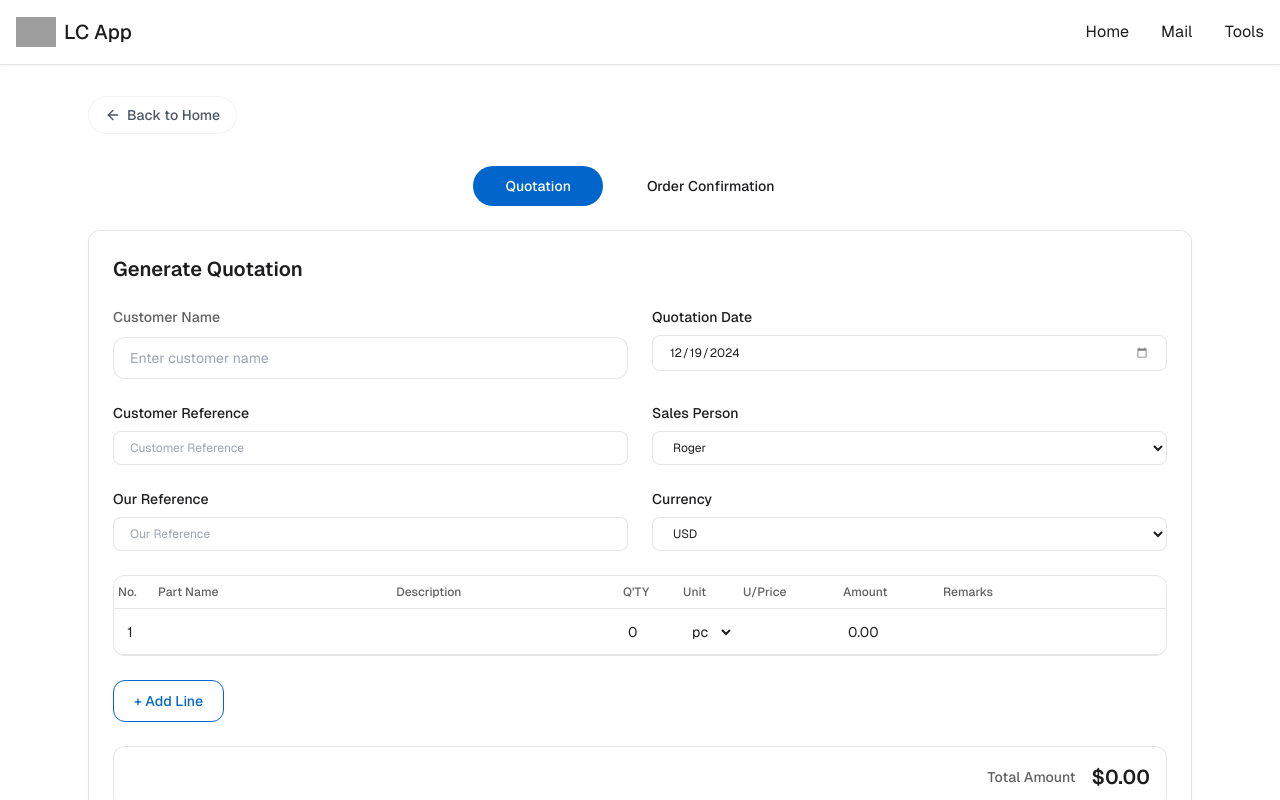
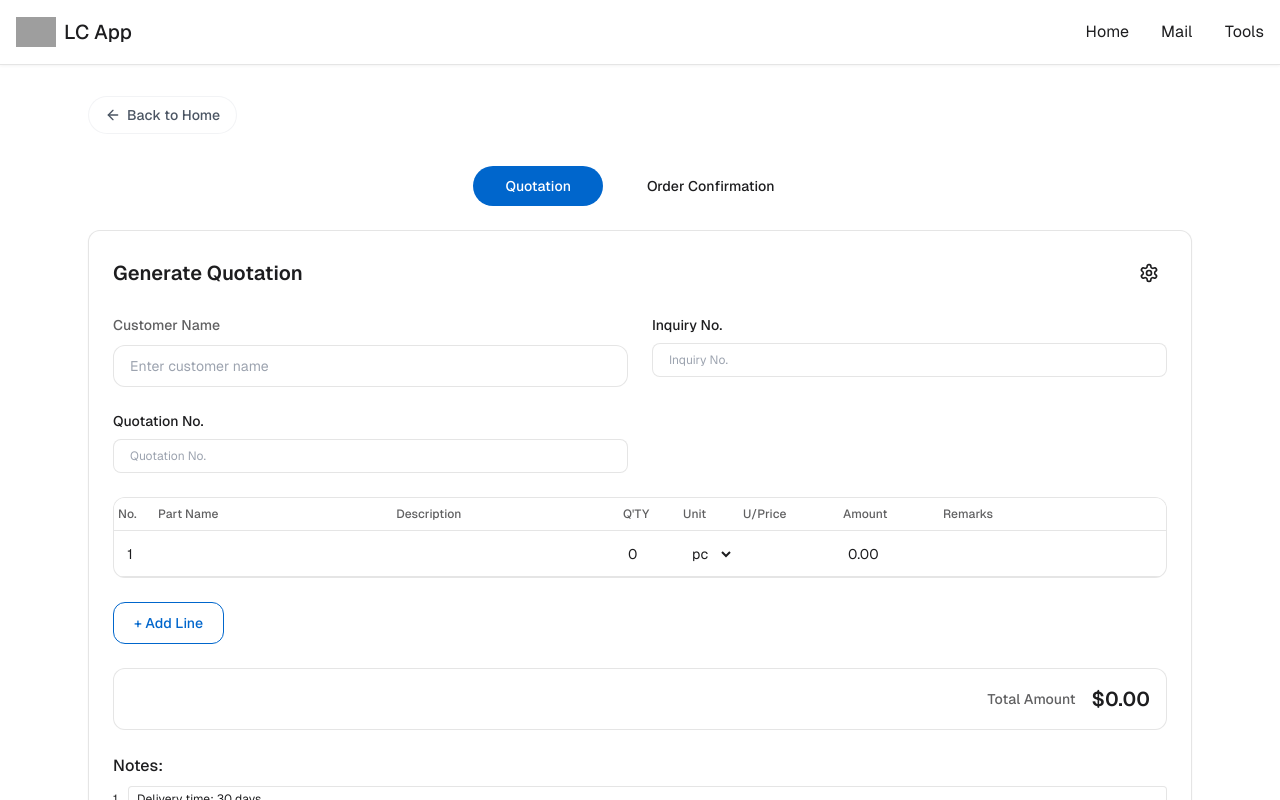
Before and after one commit to luocompany/luosir, a Next.js app: page /quotation in a window 1280 px wide. Shown: the top 800 px of the page. Built offline with nearby package versions, Linux system fonts and the light colour scheme; grey boxes are pictures that could not be loaded.

Commit message:
报价表-14-设置

```diff
--- a/app/quotation/page.tsx
+++ b/app/quotation/page.tsx
@@ -3,7 +3,7 @@
 import { useState } from 'react';
 import Navbar from '../components/Navbar';
 import Footer from '../components/Footer';
-import { ArrowLeft, Download } from 'lucide-react';
+import { ArrowLeft, Download, Settings } from 'lucide-react';
 import Link from 'next/link';
 import { generateQuotationPDF } from '../utils/pdfGenerator';
 
@@ -22,11 +22,17 @@ interface QuotationData {
   to: string;
   date: string;
   from: string;
-  yourRef: string;
-  ourRef: string;
+  inquiryNo: string;
+  quotationNo: string;
   currency: string;
   items: LineItem[];
   notes: string[];
+}
+
+interface SettingsData {
+  date: string;
+  from: string;
+  currency: string;
 }
 
 export default function Quotation() {
@@ -35,8 +41,8 @@ export default function Quotation() {
     to: '',
     date: new Date().toISOString().split('T')[0],
     from: 'Roger',
-    yourRef: '',
-    ourRef: '',
+    inquiryNo: '',
+    quotationNo: '',
     currency: 'USD',
     items: [
       {
@@ -62,6 +68,13 @@ export default function Quotation() {
   // 修改状态定义，使用索引来跟踪正在编辑的行
   const [editingUnitPriceIndex, setEditingUnitPriceIndex] = useState<number | null>(null);
   const [editingUnitPrice, setEditingUnitPrice] = useState<string>('');
+
+  const [showSettings, setShowSettings] = useState(false);
+  const [settings, setSettings] = useState<SettingsData>({
+    date: new Date().toISOString().split('T')[0],
+    from: 'Roger',
+    currency: 'USD'
+  });
 
   const addLineItem = () => {
     setQuotationData(prev => ({
@@ -181,7 +194,17 @@ export default function Quotation() {
         <div className="bg-[var(--card-bg)] shadow-sm border border-[var(--card-border)] rounded-xl p-6">
           {activeTab === 'quotation' ? (
             <div className="space-y-6">
+              <div className="flex justify-between items-center">
                 <h2 className="text-xl font-semibold text-[var(--foreground)]">Generate Quotation</h2>
+                <button
+                  type="button"
+                  onClick={() => setShowSettings(true)}
+                  title="Date, Sales Person, Currency"
+                  className="p-2 rounded-full hover:bg-black/5 dark:hover:bg-white/5 transition-colors"
+                >
+                  <Settings className="h-5 w-5" />
+                </button>
+              </div>
               <form onSubmit={handleSubmit} className="space-y-6">
                 {/* 基本信息 */}
                 <div className="grid grid-cols-1 md:grid-cols-2 gap-6">
@@ -201,32 +224,48 @@ export default function Quotation() {
                     />
                   </div>
                   <div className="space-y-2">
+                    <label className="block text-sm font-medium">Inquiry No.</label>
+                    <input
+                      type="text"
+                      value={quotationData.inquiryNo}
+                      onChange={e => setQuotationData(prev => ({ ...prev, inquiryNo: e.target.value }))}
+                      className="w-full px-4 py-2 rounded-lg border border-[var(--card-border)] bg-[var(--background)] text-xs"
+                      placeholder="Inquiry No."
+                    />
+                  </div>
+                  <div className="space-y-2">
+                    <label className="block text-sm font-medium">Quotation No.</label>
+                    <input
+                      type="text"
+                      value={quotationData.quotationNo}
+                      onChange={e => setQuotationData(prev => ({ ...prev, quotationNo: e.target.value }))}
+                      className="w-full px-4 py-2 rounded-lg border border-[var(--card-border)] bg-[var(--background)] text-xs"
+                      placeholder="Quotation No."
+                    />
+                  </div>
+                </div>
+
+                {/* 添加设置弹窗 */}
+                {showSettings && (
+                  <div className="fixed inset-0 bg-black/50 flex items-center justify-center z-50">
+                    <div className="bg-[var(--card-bg)] rounded-xl p-6 w-full max-w-md m-4">
+                      <h3 className="text-lg font-semibold mb-4">Settings</h3>
+                      <div className="space-y-4">
+                        <div className="space-y-2">
                           <label className="block text-sm font-medium">Quotation Date</label>
                           <input
                             type="date"
-                      value={quotationData.date}
-                      onChange={e => setQuotationData(prev => ({ ...prev, date: e.target.value }))}
-                      className="w-full px-4 py-2 rounded-lg border border-[var(--card-border)] bg-[var(--background)] text-xs"
-                      placeholder="Quotation Date"
+                            value={settings.date}
+                            onChange={e => setSettings(prev => ({ ...prev, date: e.target.value }))}
+                            className="w-full px-4 py-2 rounded-lg border border-[var(--card-border)] bg-[var(--background)]"
                           />
                         </div>
                         <div className="space-y-2">
-                    <label className="block text-sm font-medium">Customer Reference</label>
-                    <input
-                      type="text"
-                      value={quotationData.yourRef}
-                      onChange={e => setQuotationData(prev => ({ ...prev, yourRef: e.target.value }))}
-                      className="w-full px-4 py-2 rounded-lg border border-[var(--card-border)] bg-[var(--background)] text-xs"
-                      placeholder="Customer Reference"
-                    />
-                  </div>
-
-                  <div className="space-y-2">
                           <label className="block text-sm font-medium">Sales Person</label>
                           <select
-                      value={quotationData.from}
-                      onChange={e => setQuotationData(prev => ({ ...prev, from: e.target.value }))}
-                      className="w-full px-4 py-2 rounded-lg border border-[var(--card-border)] bg-[var(--background)] text-xs"
+                            value={settings.from}
+                            onChange={e => setSettings(prev => ({ ...prev, from: e.target.value }))}
+                            className="w-full px-4 py-2 rounded-lg border border-[var(--card-border)] bg-[var(--background)]"
                           >
                             <option value="Roger">Roger</option>
                             <option value="Sharon">Sharon</option>
@@ -236,21 +275,11 @@ export default function Quotation() {
                           </select>
                         </div>
                         <div className="space-y-2">
-                    <label className="block text-sm font-medium">Our Reference</label>
-                    <input
-                      type="text"
-                      value={quotationData.ourRef}
-                      onChange={e => setQuotationData(prev => ({ ...prev, ourRef: e.target.value }))}
-                      className="w-full px-4 py-2 rounded-lg border border-[var(--card-border)] bg-[var(--background)] text-xs"
-                      placeholder="Our Reference"
-                    />
-                  </div>
-                  <div className="space-y-2">
                           <label className="block text-sm font-medium">Currency</label>
                           <select
-                      value={quotationData.currency}
-                      onChange={e => setQuotationData(prev => ({ ...prev, currency: e.target.value }))}
-                      className="w-full px-4 py-2 rounded-lg border border-[var(--card-border)] bg-[var(--background)] text-xs"
+                            value={settings.currency}
+                            onChange={e => setSettings(prev => ({ ...prev, currency: e.target.value }))}
+                            className="w-full px-4 py-2 rounded-lg border border-[var(--card-border)] bg-[var(--background)]"
                           >
                             <option value="USD">USD</option>
                             <option value="EUR">EUR</option>
@@ -258,6 +287,31 @@ export default function Quotation() {
                           </select>
                         </div>
                       </div>
+                      <div className="flex justify-end gap-2 mt-6">
+                        <button
+                          onClick={() => setShowSettings(false)}
+                          className="px-4 py-2 rounded-lg text-sm font-medium hover:bg-black/5 dark:hover:bg-white/5"
+                        >
+                          Cancel
+                        </button>
+                        <button
+                          onClick={() => {
+                            setQuotationData(prev => ({
+                              ...prev,
+                              date: settings.date,
+                              from: settings.from,
+                              currency: settings.currency
+                            }));
+                            setShowSettings(false);
+                          }}
+                          className="px-4 py-2 rounded-lg bg-[var(--blue-accent)] text-white text-sm font-medium"
+                        >
+                          Save
+                        </button>
+                      </div>
+                    </div>
+                  </div>
+                )}
 
                 {/* 商品列表 */}
                 <div className="overflow-x-auto rounded-xl border border-[var(--card-border)] bg-[var(--background)]">
--- a/app/utils/pdfGenerator.ts
+++ b/app/utils/pdfGenerator.ts
@@ -16,8 +16,8 @@ interface QuotationData {
   to: string;
   date: string;
   from: string;
-  yourRef: string;
-  ourRef: string;
+  inquiryNo: string;
+  quotationNo: string;
   currency: string;
   items: LineItem[];
   notes: string[];
@@ -56,9 +56,9 @@ export const generateQuotationPDF = (data: QuotationData) => {
   doc.setFontSize(10);
   doc.text(`To: ${data.to}`, 15, contentStartY);
   doc.text(`Date: ${data.date}`, doc.internal.pageSize.width - 15, contentStartY, { align: 'right' });
-  doc.text(`Your ref: ${data.yourRef}`, 15, contentStartY + 5);
+  doc.text(`Inquiry No.: ${data.inquiryNo}`, 15, contentStartY + 5);
   doc.text(`From: ${data.from}`, doc.internal.pageSize.width - 15, contentStartY + 5, { align: 'right' });
-  doc.text(`Our ref: ${data.ourRef}`, 15, contentStartY + 10);
+  doc.text(`Quotation No.: ${data.quotationNo}`, 15, contentStartY + 10);
 
   // 添加感谢语和币种
   doc.setFontSize(10);
@@ -115,5 +115,5 @@ export const generateQuotationPDF = (data: QuotationData) => {
   });
 
   // 保存PDF
-  doc.save(`Quotation-${data.ourRef}-${data.date}.pdf`);
+  doc.save(`Quotation-${data.quotationNo}-${data.date}.pdf`);
 };
```
Lines whose indentation alone changed are shown as unchanged.
